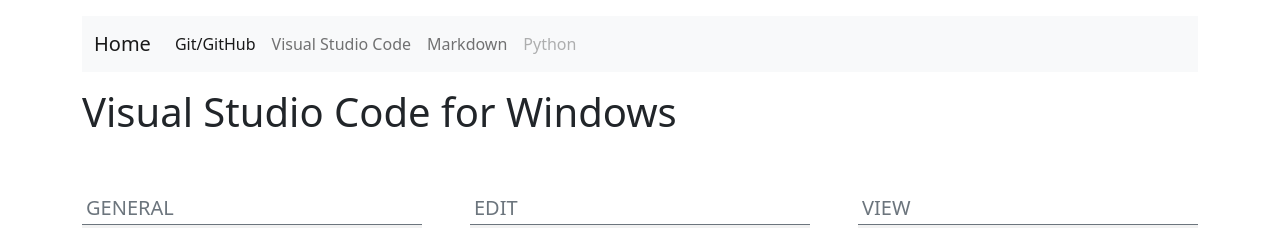
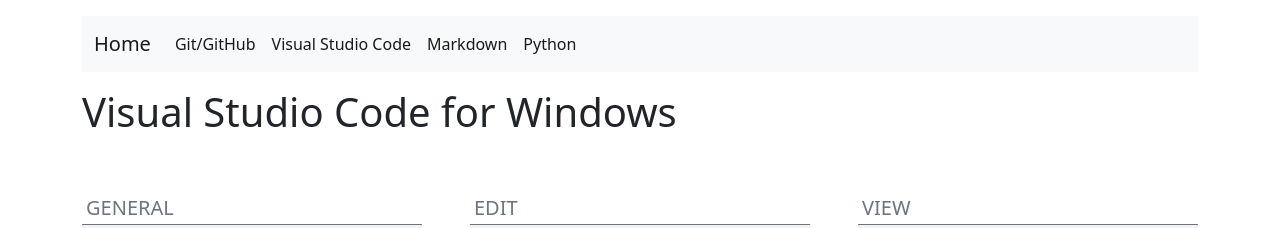
Before and after one commit to ConradoAlmeida/cheatsheets, a Jekyll site: the page built from vscode-cheat.html, in a window 1280 px wide. Shown: the top 228 px of the page. Built offline with Jekyll 4.4.1, drawn with Linux system fonts in a browser that asks for light colours.

Commit message:
Update default.html

```diff
--- a/_layouts/default.html
+++ b/_layouts/default.html
@@ -19,7 +19,7 @@
     <!-- Custom styles for this template -->
     <link href="https://fonts.googleapis.com/css?family=Playfair&#43;Display:700,900&amp;display=swap" rel="stylesheet">
     <!-- Custom styles for this template -->
-    <link href="blog.css" rel="stylesheet">
+
   </head>
   <body>
 
@@ -36,16 +36,16 @@
     <div class="collapse navbar-collapse" id="navbarNav">
       <ul class="navbar-nav">
         <li class="nav-item">
-          <a class="nav-link active" aria-current="page" href="#">Git/GitHub</a>
+          <a class="nav-link active" aria-current="page" href="git-cheats.html">Git/GitHub</a>
         </li>
         <li class="nav-item">
-          <a class="nav-link" href="#">Visual Studio Code</a>
+          <a class="nav-link active" aria-current="page" href="vscode-cheats.html">Visual Studio Code</a>
         </li>
         <li class="nav-item">
-          <a class="nav-link" href="#">Markdown</a>
+          <a class="nav-link active" aria-current="page" href="markdown-cheats.html">Markdown</a>
         </li>
         <li class="nav-item">
-          <a class="nav-link disabled" href="#" tabindex="-1" aria-disabled="true">Python</a>
+          <a class="nav-link active" aria-current="page" href="python-cheats.html">Python</a>
         </li>
       </ul>
     </div>
```
